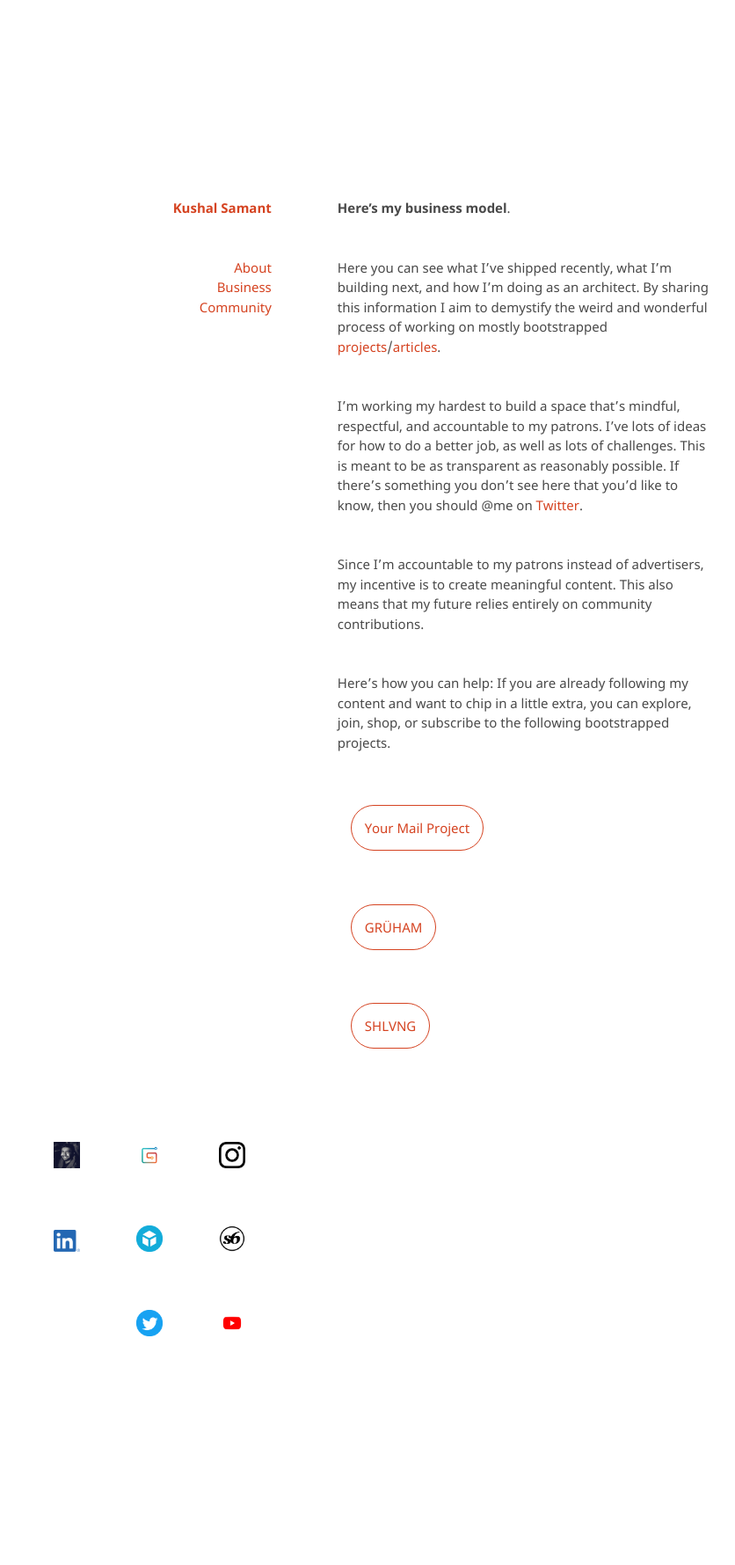
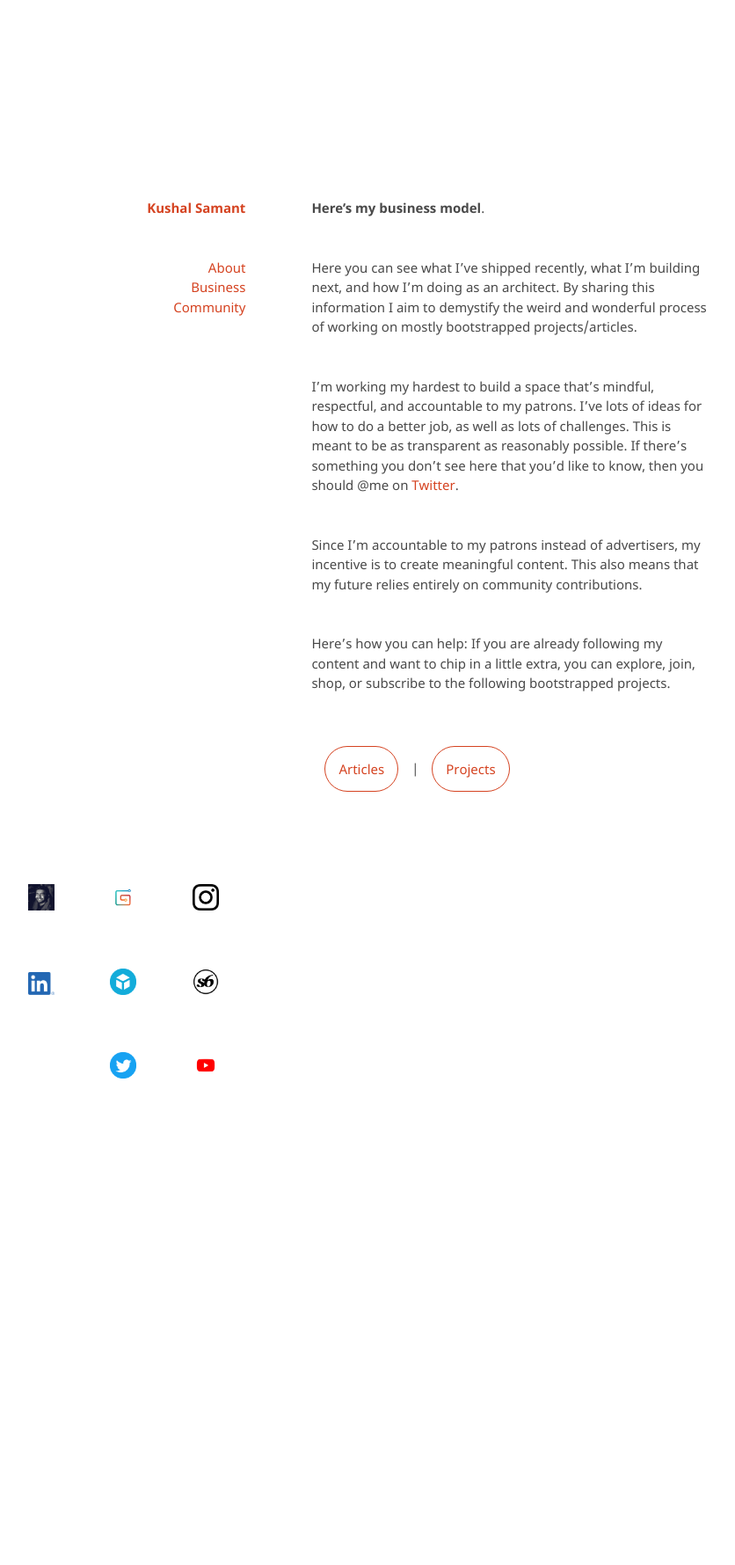
Before and after one commit to kvshvlin/kvshvlin.github.io, a Jekyll site: the page built from here'smybusinessmodel.md, in a window 1280 px wide. Shown: the whole page at 88% size, without its empty margins (248-1084 px from the left). Built offline with Jekyll 4.4.1, drawn with Linux system fonts in a browser that asks for light colours; our own code applies the rules of GitHub Pages for plain Markdown files; after the commit the page ends 1487 px from its top, so only the background shows below that.

Commit message:
Update here'smybusinessmodel.md

```diff
--- a/here'smybusinessmodel.md
+++ b/here'smybusinessmodel.md
@@ -1,6 +1,6 @@
 **Here's my business model**.
 
-Here you can see what I've shipped recently, what I'm building next, and how I'm doing as an architect. By sharing this information I aim to demystify the weird and wonderful process of working on mostly bootstrapped <a href="https://kushalsamant.github.io/projects.html" rel="noopener noreferrer" target="_blank">projects</a>/<a href="https://kushalsamant.github.io/articles.html" rel="noopener noreferrer" target="_blank">articles</a>.
+Here you can see what I've shipped recently, what I'm building next, and how I'm doing as an architect. By sharing this information I aim to demystify the weird and wonderful process of working on mostly bootstrapped projects/articles.
 
 I'm working my hardest to build a space that's mindful, respectful, and accountable to my patrons. I've lots of ideas for how to do a better job, as well as lots of challenges. This is meant to be as transparent as reasonably possible. If there's something you don't see here that you'd like to know, then you should @me on <a href="https://www.twitter.com/kushalsamant_" rel="noopener noreferrer" target="_blank">Twitter</a>.
 
@@ -11,21 +11,7 @@ Here's how you can help: If you are already following my content and want to chi
 <div class="roadmap-spacer-1"></div>
 
 <p>
-<a class="btn" href="https://kushalsamant.github.io/yourmailproject" rel="noopener noreferrer" target="_blank">Your&nbsp;Mail&nbsp;Project</a><br>
+<a class="btn" href="https://kushalsamant.github.io/articles.html" rel="noopener noreferrer" target="_blank">Articles</a>|<a class="btn" href="https://kushalsamant.github.io/projects.html" rel="noopener noreferrer" target="_blank">Projects</a><br>
 </p>
 
 <div class="roadmap-spacer-2"></div>
-<div class="roadmap-spacer-1"></div>
-
-<p>
-<a class="btn" href="https://kushalsamant.github.io/projects/gruham.html" rel="noopener noreferrer" target="_blank">GRÜHAM</a><br>
-</p>
-
-<div class="roadmap-spacer-2"></div>
-<div class="roadmap-spacer-1"></div>
-
-<p>
-<a class="btn" href="https://kushalsamant.github.io/projects/shlvng.html" rel="noopener noreferrer" target="_blank">SHLVNG</a><br>
-</p>
-
-<div class="roadmap-spacer-2"></div>
```
